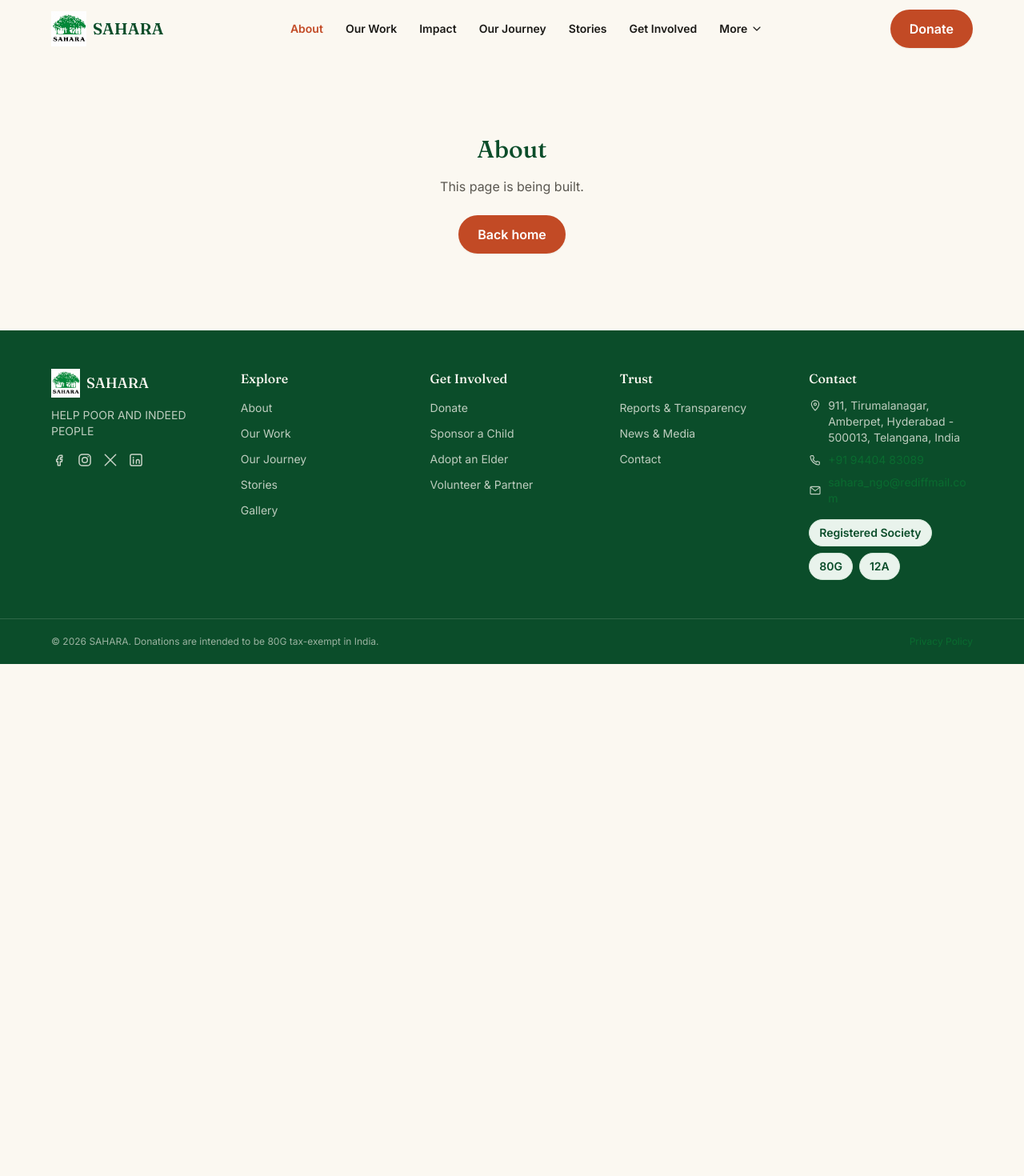
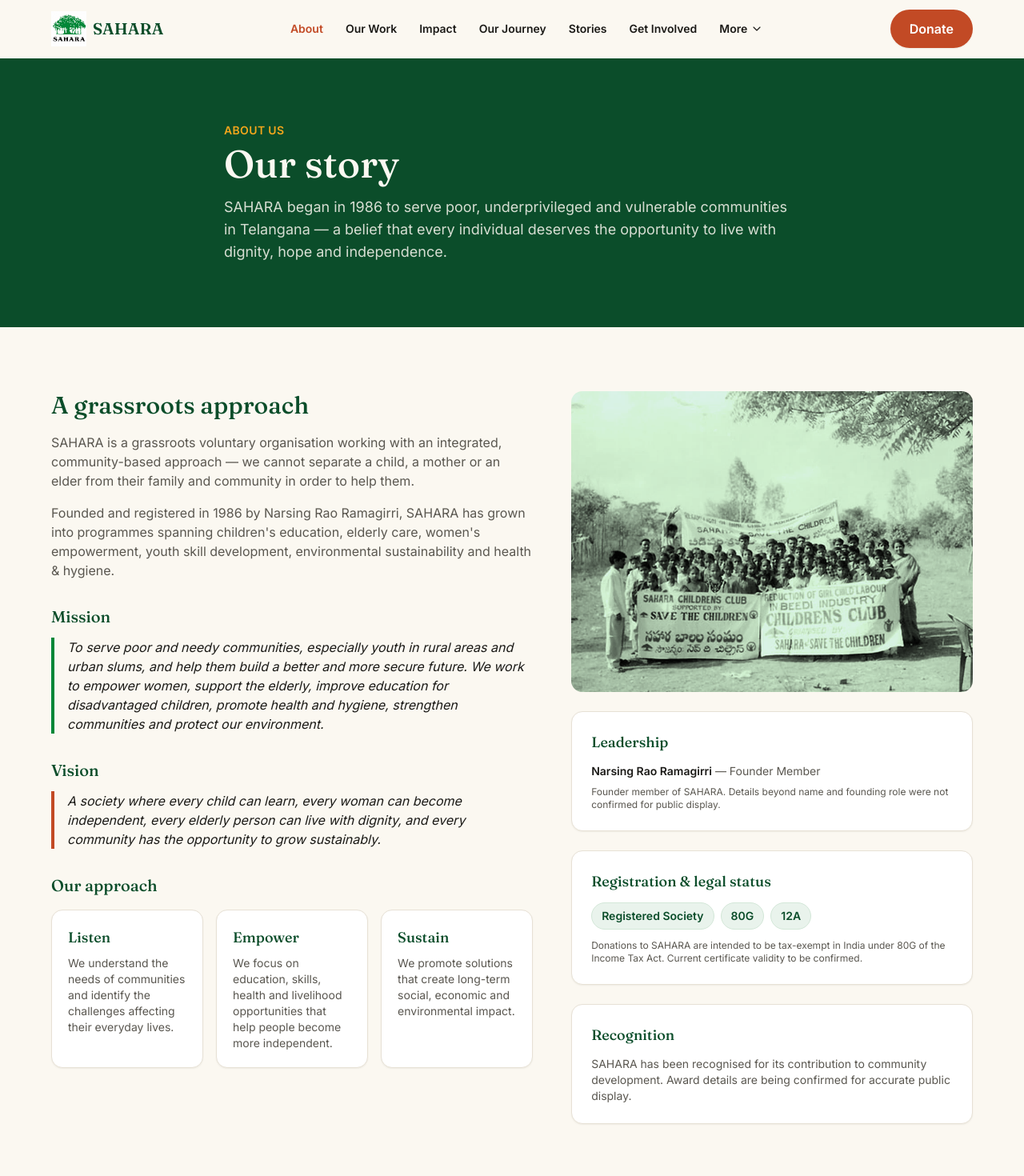
Before and after one commit to Satvik2813/SAHARA_NGO, a React (Vite) app: page /about in a window 1280 px wide. Shown: the top 1470 px of the page at 80% size. Before the commit the page ends 830 px from the top, so only its background shows below. Built offline with nearby package versions, Linux system fonts and the light colour scheme.

Commit message:
feat(about): build About page
Story, mission (verbatim), vision (verbatim), our approach
(Listen/Empower/Sustain), leadership (founder name, no invented
biography), registration & legal status chips (no FCRA), and a
governance/transparency callout.

```diff
--- a/src/App.tsx
+++ b/src/App.tsx
@@ -2,6 +2,7 @@
 import { useEffect } from "react";
 import { Layout } from "@/layouts/Layout";
 import { Home } from "@/pages/Home";
+import { About } from "@/pages/About";
 import { ComingSoon } from "@/pages/ComingSoon";
 
 function ScrollToTop() {
@@ -19,7 +20,7 @@
       <ScrollToTop />
       <Routes>
         <Route path="/" element={<Home />} />
-        <Route path="/about" element={<ComingSoon title="About" />} />
+        <Route path="/about" element={<About />} />
         <Route path="/our-work" element={<ComingSoon title="Our Work" />} />
         <Route path="/impact" element={<ComingSoon title="Impact" />} />
         <Route path="/journey" element={<ComingSoon title="Our Journey" />} />
--- /dev/null
+++ b/src/pages/About.tsx
@@ -0,0 +1,113 @@
+import { Seo } from "@/components/Seo";
+import { SectionHeader } from "@/components/SectionHeader";
+import { Chip } from "@/components/Chip";
+import { Button } from "@/components/Button";
+import { Picture } from "@/components/Picture";
+import { org, mission, vision, approach, registration } from "@/data/site";
+
+export function About() {
+  return (
+    <>
+      <Seo
+        title="About SAHARA — Our Story & Mission"
+        description="How SAHARA began, our mission and approach, leadership, and registration information."
+      />
+
+      <section className="bg-brand-forest text-cream py-16 sm:py-20">
+        <div className="container-page max-w-3xl">
+          <p className="eyebrow text-marigold mb-2">About us</p>
+          <h1 className="text-4xl sm:text-5xl text-cream mb-4">Our story</h1>
+          <p className="text-cream/85 text-lg">
+            {org.name} began in {org.foundedYear} to serve poor, underprivileged and vulnerable communities
+            in Telangana — a belief that every individual deserves the opportunity to live with dignity,
+            hope and independence.
+          </p>
+        </div>
+      </section>
+
+      <section className="py-16 sm:py-20 bg-cream">
+        <div className="container-page grid lg:grid-cols-[1.2fr_1fr] gap-12">
+          <div className="prose-measure">
+            <h2 className="text-2xl sm:text-3xl mb-4">A grassroots approach</h2>
+            <p className="text-ink-muted mb-4">
+              {org.name} is a grassroots voluntary organisation working with an integrated,
+              community-based approach — we cannot separate a child, a mother or an elder from their
+              family and community in order to help them.
+            </p>
+            <p className="text-ink-muted mb-8">
+              Founded and registered in {org.foundedYear} by {org.founderName}, {org.name} has grown into
+              programmes spanning children's education, elderly care, women's empowerment, youth skill
+              development, environmental sustainability and health &amp; hygiene.
+            </p>
+
+            <h3 className="text-xl mb-3">Mission</h3>
+            <blockquote className="border-l-4 border-brand-green pl-4 italic text-ink mb-8">{mission}</blockquote>
+
+            <h3 className="text-xl mb-3">Vision</h3>
+            <blockquote className="border-l-4 border-terracotta pl-4 italic text-ink mb-8">{vision}</blockquote>
+
+            <h3 className="text-xl mb-4">Our approach</h3>
+            <div className="grid sm:grid-cols-3 gap-4 mb-8">
+              {approach.map((a) => (
+                <div key={a.title} className="card p-5">
+                  <p className="font-display text-brand-forest text-lg mb-2">{a.title}</p>
+                  <p className="text-sm text-ink-muted">{a.text}</p>
+                </div>
+              ))}
+            </div>
+          </div>
+
+          <div className="space-y-6">
+            <Picture
+              src="/assets/timeline/P32_childrens_club_hist.jpg"
+              alt="A SAHARA community gathering"
+              duotone
+              className="w-full aspect-[4/3] object-cover rounded-md"
+            />
+
+            <div className="card p-6">
+              <h3 className="text-lg mb-3">Leadership</h3>
+              <p className="text-sm text-ink-muted mb-2">
+                <span className="font-semibold text-ink">{org.founderName}</span> — Founder Member
+              </p>
+              <p className="text-xs text-ink-muted">{org.founderNote}</p>
+            </div>
+
+            <div className="card p-6">
+              <h3 className="text-lg mb-3">Registration &amp; legal status</h3>
+              <div className="flex flex-wrap gap-2 mb-3">
+                <Chip>{registration.society}</Chip>
+                <Chip>{registration.eightyG}</Chip>
+                <Chip>{registration.twelveA}</Chip>
+              </div>
+              <p className="text-xs text-ink-muted">{registration.note}</p>
+            </div>
+
+            <div className="card p-6">
+              <h3 className="text-lg mb-3">Recognition</h3>
+              <p className="text-sm text-ink-muted">
+                SAHARA has been recognised for its contribution to community development. Award details
+                are being confirmed for accurate public display.
+              </p>
+            </div>
+          </div>
+        </div>
+      </section>
+
+      <section className="py-14 bg-brand-green-050">
+        <div className="container-page">
+          <SectionHeader
+            eyebrow="Governance"
+            title="Accountable by design"
+            intro="SAHARA's governing board serves without remuneration, and annual reports have been published since 2013."
+            action={
+              <Button to="/transparency" variant="secondary">
+                Reports &amp; transparency
+              </Button>
+            }
+          />
+        </div>
+      </section>
+    </>
+  );
+}
```
